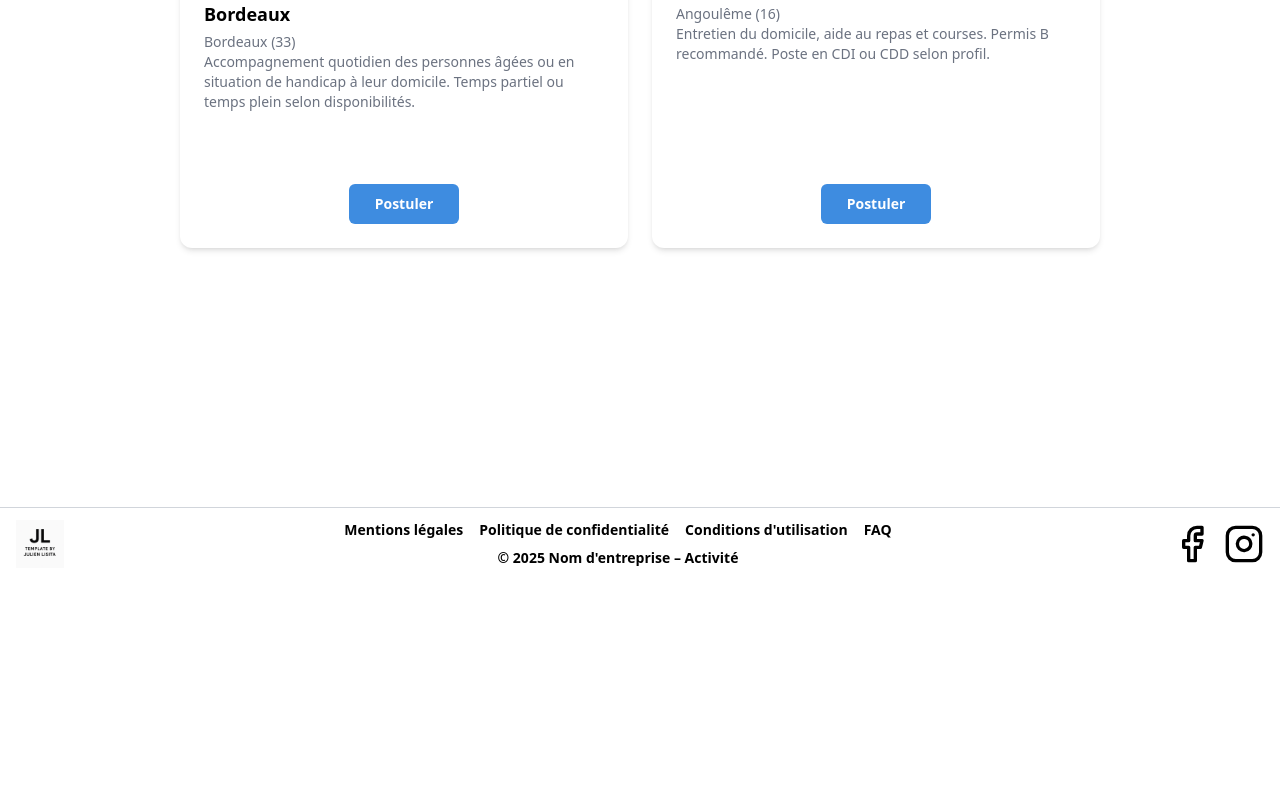
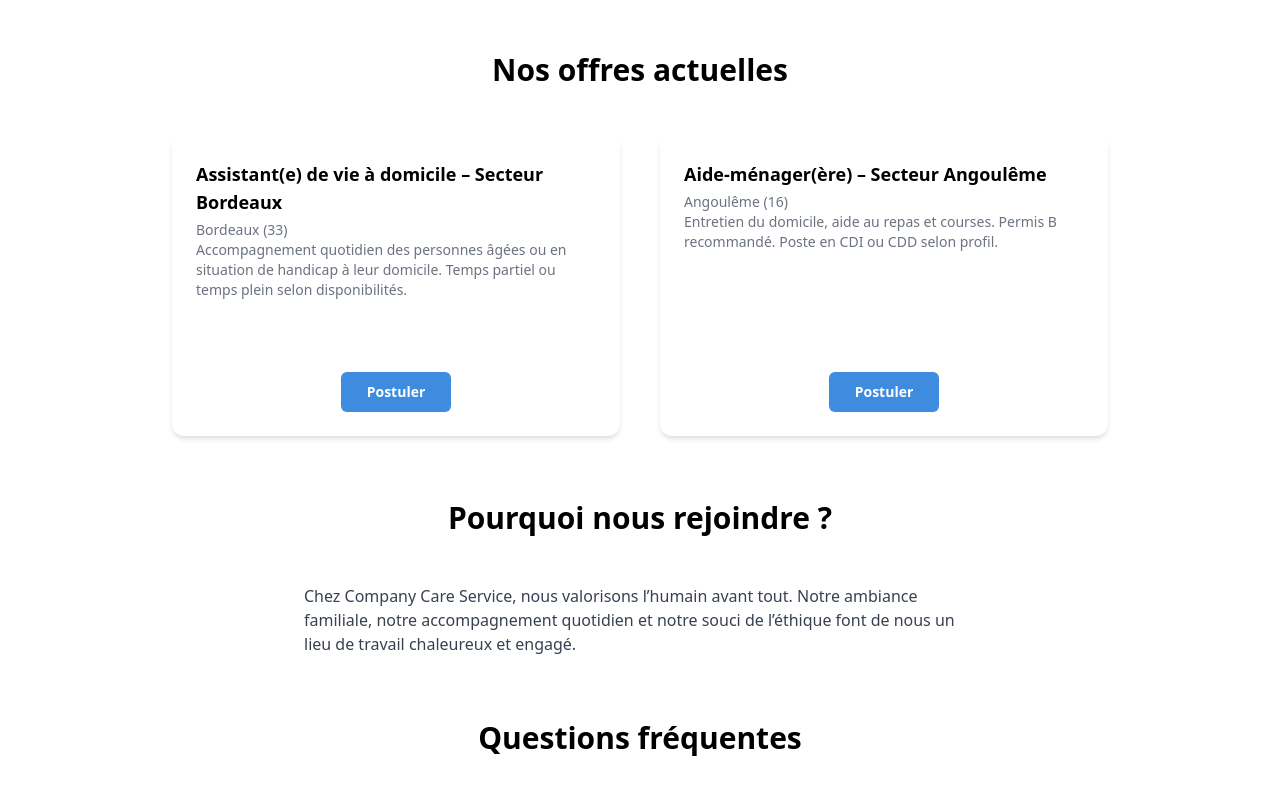
Before and after one commit to julienlisita/nextjs-ts-tailwind-template, a Next.js app: page /recruitment in a window 1280 px wide. Shown: the part 220-1020 px from the top of the page. Before the commit the page ends 800 px from the top, so only its background shows below. Built offline with nearby package versions, Linux system fonts and the light colour scheme.

Commit message:
refactor(recruitment): restructure layout with Section and SectionWrapper

```diff
--- a/src/components/pages/Recruitment.tsx
+++ b/src/components/pages/Recruitment.tsx
@@ -7,6 +7,9 @@ import { JobOfferCard } from '../widgets/JobOfferCard';
 import Modal from '../ui/Modal';
 import JobApplicationForm from '../form/JobApplicationForm';
 import { useState } from 'react';
+import Section from '../common/Section';
+import SectionTitle from '../ui/SectionTitle';
+import SectionWrapper from '../common/SectionWrapper';
 
 export default function Recruitment() {
   const [isModalOpen, setIsModalOpen] = useState(false);
@@ -35,9 +38,12 @@ export default function Recruitment() {
   };
 
   return (
-    <div className="container mx-auto px-4 py-10">
+    <div className='py-8 sm:py-10 md:py-14 lg:py-20'>
       <PageTitle>Recrutement</PageTitle>
-      <div className="flex flex-wrap justify-center gap-6">
+      <Section>
+        <SectionWrapper>
+          <SectionTitle>Nos offres actuelles</SectionTitle>
+          <div className="flex flex-wrap justify-center gap-4 sm:gap-6 lg:gap-10">
             {jobOffers.map((offer) => (
               <JobOfferCard
                 key={offer.id}
@@ -48,6 +54,29 @@ export default function Recruitment() {
               />
             ))}
           </div>
+        </SectionWrapper>
+      </Section>
+
+      <Section>
+        <SectionWrapper>
+          <SectionTitle>Pourquoi nous rejoindre ?</SectionTitle>
+          <p className="text-gray-700 max-w-2xl mx-auto">
+            Chez Company Care Service, nous valorisons l’humain avant tout. Notre ambiance familiale, notre accompagnement quotidien
+            et notre souci de l’éthique font de nous un lieu de travail chaleureux et engagé.
+          </p>
+        </SectionWrapper>
+      </Section>
+
+      <Section>
+        <SectionWrapper>
+          <SectionTitle>Questions fréquentes</SectionTitle>
+          <p className="text-gray-700 max-w-2xl mx-auto">
+            Retrouvez ici les réponses aux questions les plus posées concernant les horaires, les contrats, ou les possibilités d’évolution.
+          </p>
+        </SectionWrapper>
+      </Section>
+
+       {/* Modal de candidature */}
       <Modal isOpen={isModalOpen} onClose={() => setIsModalOpen(false)}>
         <JobApplicationForm jobTitle={selectedJobTitle ?? ''} />
       </Modal>
```
Lines whose indentation alone changed are shown as unchanged.
